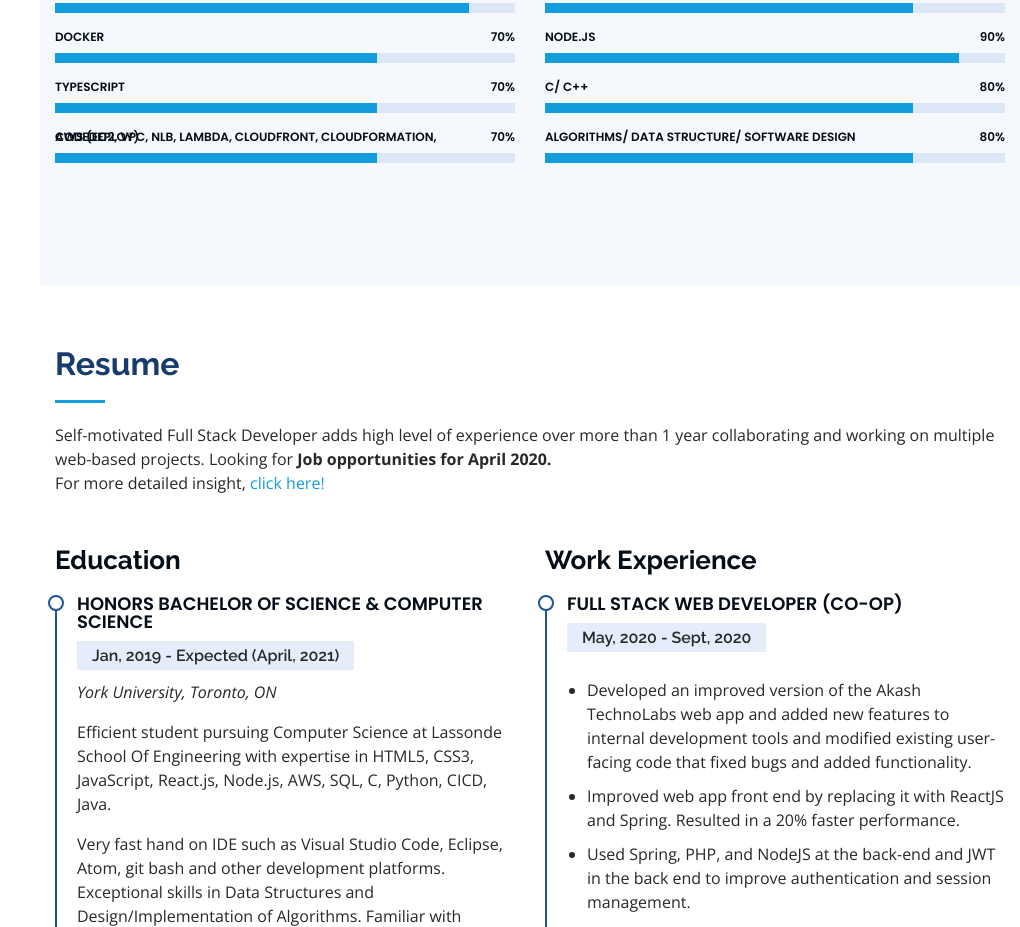
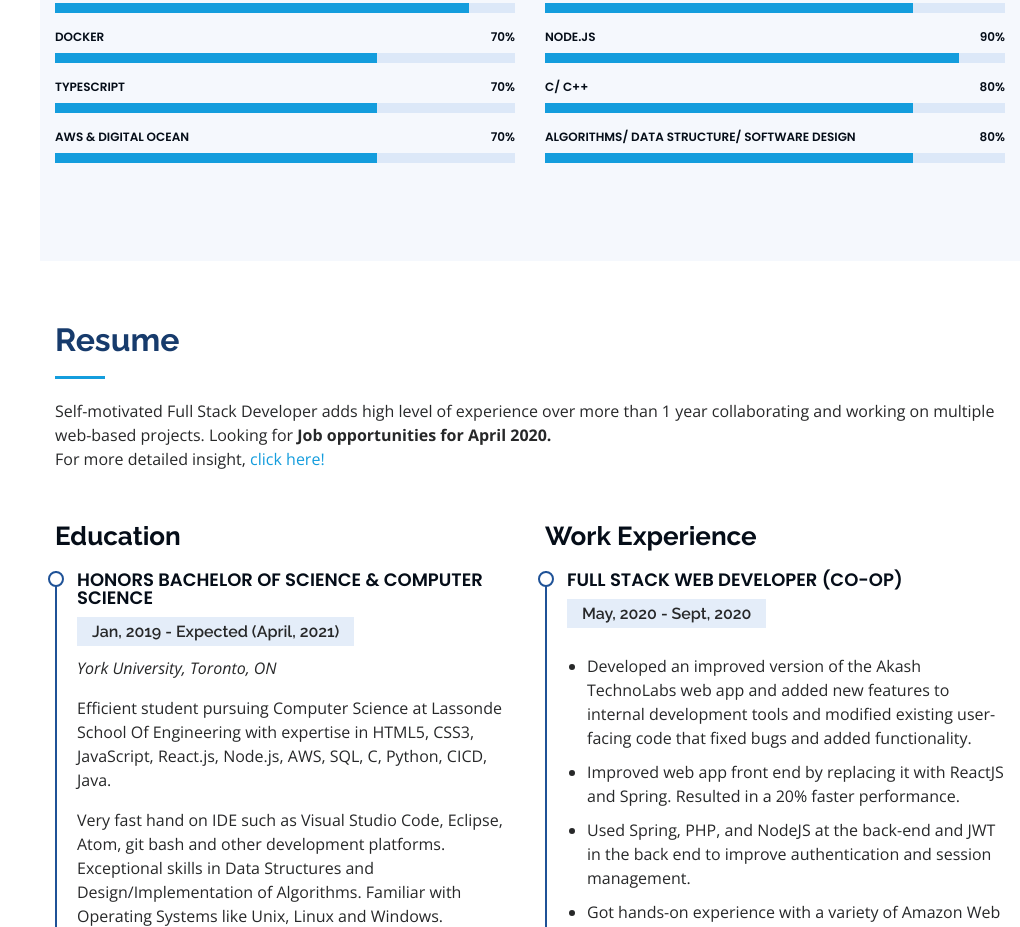
Before and after one commit to aman9824/aman9824.github.io, a plain HTML site: page index.html in a window 1280 px wide. Shown: the part 1761-2688 px from the top of the page, without its empty margins (260-1280 px from the left). Drawn offline with nearby package versions, Linux system fonts and the light colour scheme.

Commit message:
Update index.html

```diff
--- a/index.html
+++ b/index.html
@@ -180,12 +180,11 @@
             </div>
 
             <div class="progress">
-              <span class="skill">AWS (EC2, VPC, NLB, Lambda, CloudFront, CloudFormation, CodeDeploy)<i class="val">70%</i></span>
+              <span class="skill">AWS & Digital Ocean<i class="val">70%</i></span>
               <div class="progress-bar-wrap">
                 <div class="progress-bar" role="progressbar" aria-valuenow="70" aria-valuemin="0" aria-valuemax="100"></div>
               </div>
             </div>
-            <br>
             <br>
           </div>
 
```
